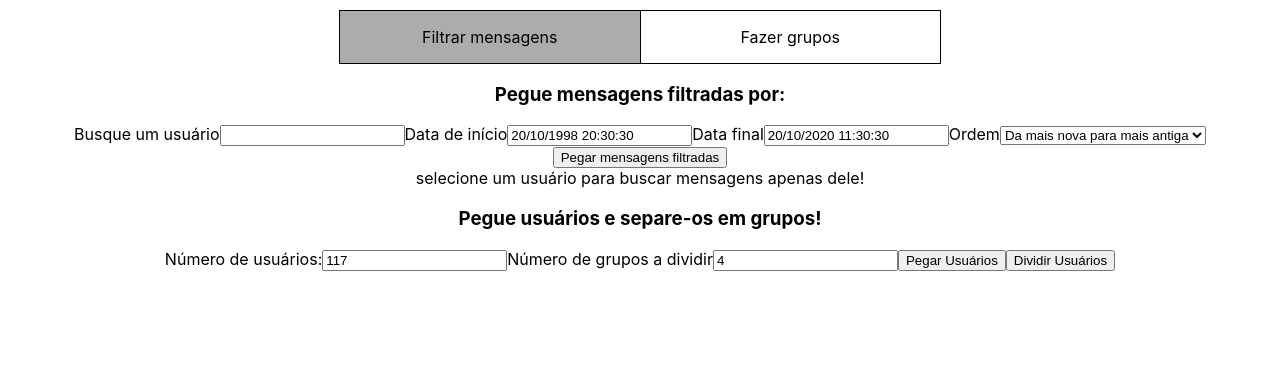
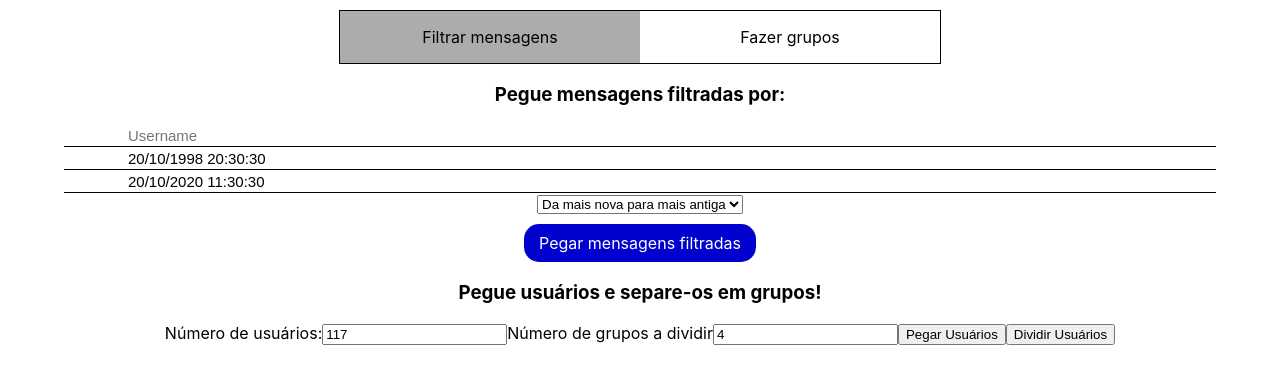
Before and after one commit to vitorcodesalittle/formare-challenge, a React (Create React App) app in the folder client/: page /consultant in a window 1280 px wide. Shown: the top 384 px of the page. Built offline with nearby package versions, Linux system fonts and the light colour scheme.

Commit message:
add search user selector

```diff
--- /dev/null
+++ b/client/src/components/ConsultantView/FilterMessages/SearchSelector/SearchSelector.css
@@ -0,0 +1,13 @@
+.SearchSelector {
+  position: absolute;
+  width: 100%;
+  background-color: white;
+}
+
+.option {
+  border: 1px solid black;
+}
+
+.option:hover {
+  background-color: rgb(211, 209, 209);
+}
--- /dev/null
+++ b/client/src/components/ConsultantView/FilterMessages/SearchSelector/index.js
@@ -0,0 +1,19 @@
+import React from 'react';
+import './SearchSelector.css'
+
+const SearchSelector = function({selectedUser, ...props}) {
+  return (
+    <div className='SearchSelector'>
+      {props.users.map( (user, idx) => (
+        <div key={idx} className='option'
+          onClick={() => props.onSelect(user)}>
+          <p style={{ color: (selectedUser && user._id === selectedUser._id) ? 'red' : 'black'}}>
+            {user.username} - {user._id}
+          </p>
+        </div>
+      ))}
+    </div>
+  )
+}
+
+export default SearchSelector;
--- /dev/null
+++ b/client/src/components/ConsultantView/FilterMessages/index.js
@@ -0,0 +1,58 @@
+import React, { useState } from 'react';
+import './FilterMessages.css'
+import Input from '../../UI/Input';
+import Button from '../../UI/Button';
+import SearchSelector from './SearchSelector';
+
+const FilterMessages = function({handleGetFilteredMessages,
+  handleSearchUser,
+  selectedUser,
+  usernameFilter,
+  beginDateFilter,
+  endDateFilter,
+  order,
+  ...props}) {
+
+  const [ searchOpened, setSearchOpened ] = useState(false);
+
+  return (
+    <div>
+      <div>
+        <h3>Pegue mensagens filtradas por:</h3>
+        <Input type='text'
+          onChange={(e) => {props.handleChangeUsernameFilter(e.target.value); setSearchOpened(true); handleSearchUser(e.target.value)}}
+          value={usernameFilter}
+          placeholder={'Username'}/>
+
+      { props.search && props.search.users && searchOpened &&
+
+      <SearchSelector users={props.search.users}
+        isLoading={props.search.isLoading}
+        onSelect={(user) => { props.handleChangeSelectedUser(); setSearchOpened(false); props.handleChangeUsernameFilter(user.username)}}
+        selectedUser={selectedUser}
+        opened={searchOpened}/>
+      }
+
+
+        <Input  type='text'
+          placeholder="DD/MM/AAAA hh:mm:ss"
+          value={beginDateFilter}
+          onChange={e => props.handleChangeBeginDateFilter(e.target.value)}/>
+        <Input
+          type='text'
+          placeholder="DD/MM/AAAA hh:mm:ss"
+          value={endDateFilter}
+          onChange={e => props.handleChangeEndDateFilter(e.target.value)}/>
+        <select>
+          <option defaultValue={false} value={order==='asc'} onSelect={() => props.handleChangeOrder('asc')}>Da mais nova para mais antiga</option>
+          <option defaultValue={false} value={order === 'des'} onSelect={() => props.handleChangeOrder('des')}>Da mais antiga para mais nova</option>
+
+        </select>
+        <Button onClick={handleGetFilteredMessages}>Pegar mensagens filtradas</Button>
+      </div>
+
+    </div>
+  )
+}
+
+export default FilterMessages;
--- /dev/null
+++ b/client/src/components/ConsultantView/MakeGroups/index.js
@@ -0,0 +1,12 @@
+import React from 'react';
+import './MakeGroups.css'
+
+const MakeGroups = function(props) {
+  return (
+    <div>
+
+    </div>
+  )
+}
+
+export default MakeGroups;
--- a/client/src/components/ConsultantView/index.js
+++ b/client/src/components/ConsultantView/index.js
@@ -3,6 +3,8 @@ import { getDateObject, formatDate } from '../../dateHelpers';
 import { connect } from 'react-redux'
 import { getFilteredMessages, searchUser, getUsersBatch } from '../../actions';
 import Selector from '../UI/Selector';
+import FilterMessages from './FilterMessages';
+import MakeGroups from './MakeGroups';
 const ConsultantView = function (props) {
 
   const [ actionPage, setActionPage ] = useState('get_messages');
@@ -158,31 +160,23 @@ const ConsultantView = function (props) {
   return (
     <div>
       <Selector options={selectorOptions}/>
-      <div>
-        <h3>Pegue mensagens filtradas por:</h3>
-        <label>Busque um usuário</label>
-        <input type='text' onChange={(e) => {setUsernameFilter(e.target.value); handleSearchUser(e.target.value)}} value={usernameFilter} />
-        <label>Data de início</label>
-        <input type='text' placeholder="DD/MM/AAAA hh:mm:ss" value={beginDateFilter} onChange={e => setBeginDateFilter(e.target.value)}/>
-        <label>Data final</label>
-        <input type='text' placeholder="DD/MM/AAAA hh:mm:ss" value={endDateFilter} onChange={e => setEndDateFilter(e.target.value)}/>
-        <label>Ordem</label>
-        <select>
-          <option defaultValue={false} value={order==='asc'} onSelect={() => setOrder('asc')}>Da mais nova para mais antiga</option>
-          <option defaultValue={false} value={order === 'des'} onSelect={() => setOrder('des')}>Da mais antiga para mais nova</option>
-        </select>
-        <button onClick={handleGetFilteredMessages}>Pegar mensagens filtradas</button>
-      </div>
-
-      { props.search && props.search.users &&
-        <>
-          <label>selecione um usuário para buscar mensagens apenas dele!</label>
-          {props.search.users.map( (user, idx) => (
-            <p key={idx} onClick={() => setSelectedUser(user)} style={{ color: (selectedUser && user._id === selectedUser._id) ? 'red' : 'black'}}>{user.username} - {user._id}</p>
-          ))}
-        </>
+      {
+        actionPage === 'get_messages' ?
+        <FilterMessages handleSearchUser={handleSearchUser}
+          usernameFilter={usernameFilter}
+          beginDateFilter={beginDateFilter}
+          endDateFilter={endDateFilter}
+          order={order}
+          handleGetFilteredMessages={handleGetFilteredMessages}
+          selectedUser={selectedUser}
+          handleChangeUsernameFilter={setUsernameFilter}
+          handleChangeBeginDateFilter={setBeginDateFilter}
+          handleChangeEndDateFilter={setEndDateFilter}
+          handleChangeOrder={setOrder}
+          handleChangeSelectedUser={setSelectedUser}
+          search={props.search}/> :
+        <MakeGroups/>
       }
-
       <div>
         <h3>Pegue usuários e separe-os em grupos!</h3>
         <label>Número de usuários:</label>
--- a/client/src/components/UI/Selector/index.js
+++ b/client/src/components/UI/Selector/index.js
@@ -5,15 +5,14 @@ export default props => {
     <div className='selector'>
       {
         props.options.map((opt, idx, A) => {
-        return <>
+        return (
           <div className={`selector-option ${ opt.selected ?'selected' : ''}`}
             onClick={opt.onClick}
-            key={idx}
-            selected={opt.selected}>
+            selected={opt.selected}
+            key={idx}>
             <p>{opt.text}</p>
           </div>
-          { ( idx !== A.length - 1 )&& <div className='verticalline'></div>}
-        </>
+          )
         })
       }
     </div>
```
Also changed, not shown: client/src/components/ConsultantView/FilterMessages/FilterMessages.css (added), client/src/components/ConsultantView/MakeGroups/MakeGroups.css (added).
